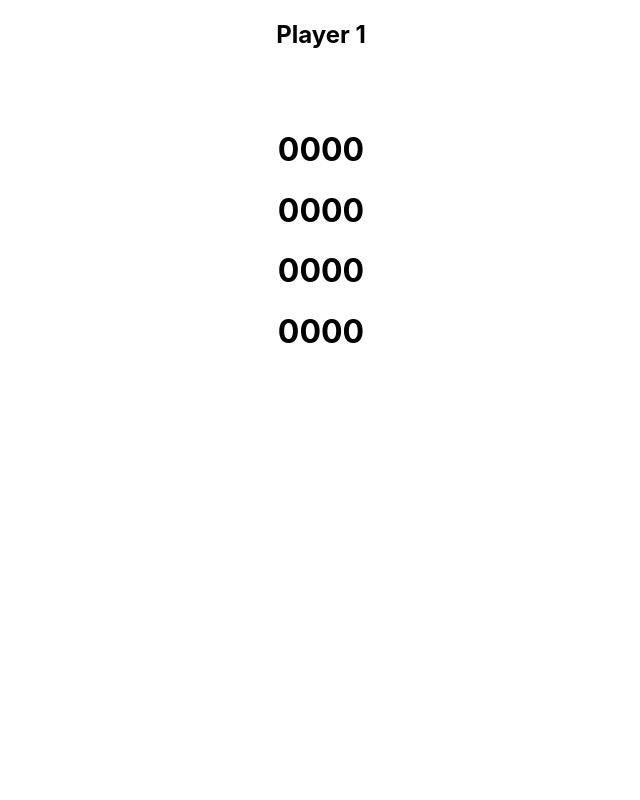
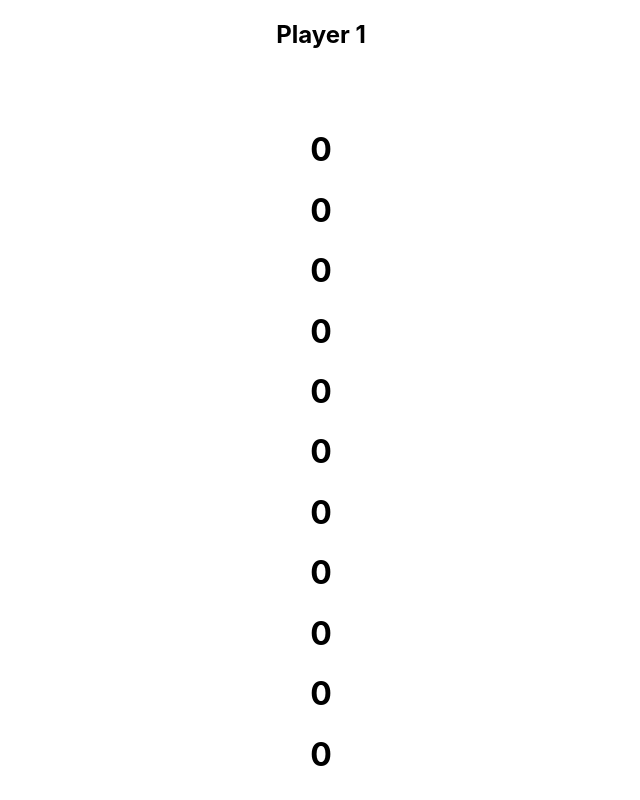
Before and after one commit to BrandonHarrison01/connect-four, a React (Create React App) app: page / in a window 1280 px wide. Shown: the top 800 px of the page, without its empty margins (319-959 px from the left). Built offline with nearby package versions, Linux system fonts and the light colour scheme.

Commit message:
mapping out game pieces diffently

```diff
--- a/src/columns.scss
+++ b/src/columns.scss
@@ -16,3 +16,7 @@
         background-color: orange;
     }
 }
+
+.p1 {
+    color: orange;
+}
--- a/src/components/columns.jsx
+++ b/src/components/columns.jsx
@@ -63,7 +63,10 @@ class Columns extends React.Component {
                     <button className = 'display-hidden' onClick={() => addPiece(2, 2)} />
                     <button className = 'display-hidden' onClick={() => addPiece(3, 2)} />
                 </div>
-                {this.state.board.map(board => <h1>{board}</h1>)}
+                {this.state.board.map(board =>
+                    // console.log(board[0], 'board 0');
+                    board.map(b => <h1>{b}</h1>)
+                )}
             </div>
         )
     }
```
